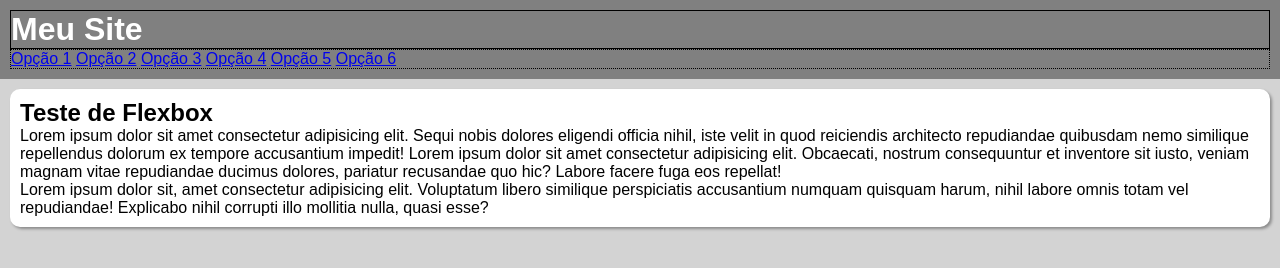
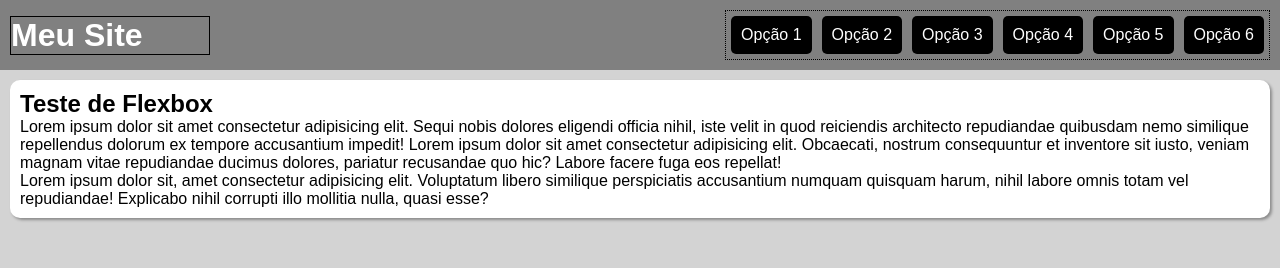
Before and after one commit to Mathsmano/html-css, a plain HTML site: page exercicios/ex029/flex013 - menu flexbox/index.html in a window 1280 px wide. Drawn offline with Linux system fonts and the light colour scheme.

Commit message:
flex dentro de flex

```diff
--- a/exercicios/ex029/flex013 - menu flexbox/style.css
+++ b/exercicios/ex029/flex013 - menu flexbox/style.css
@@ -18,14 +18,37 @@ header{
     background-color: gray;
     color: white;
     padding: 10px;
+    display: flex;
+    flex-flow: row wrap;
+    justify-content: space-between;
+    align-items: center;
 }
 
 header > h1{
     border: 1px solid black;
+    flex:0 0 200px;
 }
 
 header > nav{
     border: 1px dotted black;
+    display: flex;
+    justify-content: flex-end;
+}
+
+header > nav > a{
+    background-color: black;
+    color: white;
+    padding: 10px;
+    margin: 5px;
+    border-radius: 5PX;
+    text-decoration: none;
+    text-align: center;
+}
+
+header > nav > a:hover{
+    background-color: white;
+    color: black;
+    transition: background-color .5s;
 }
 
 main{
```
